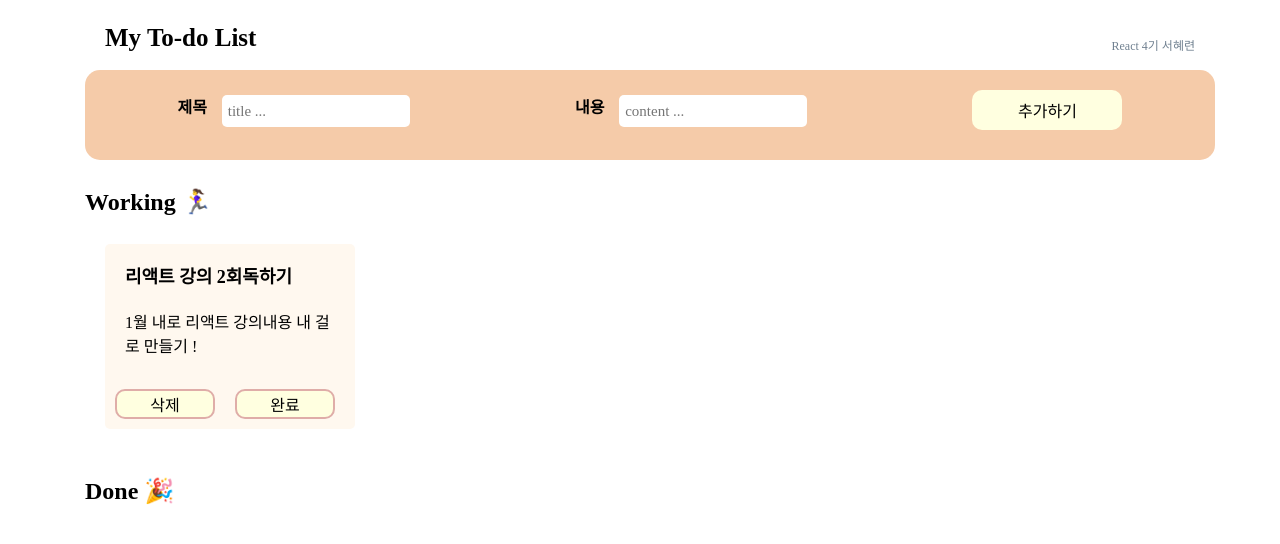
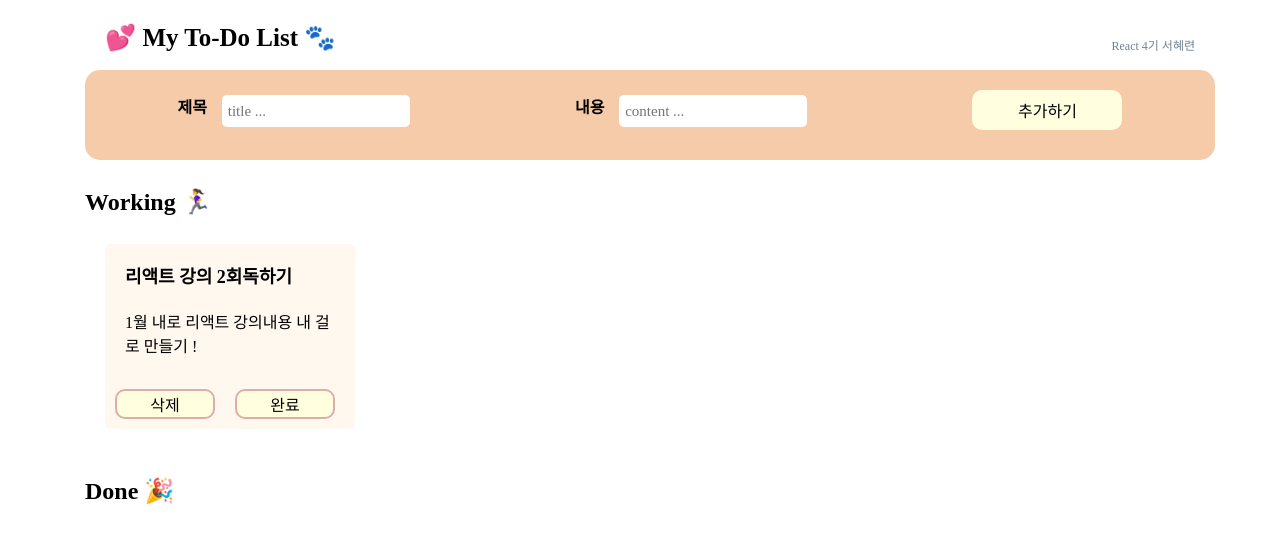
Before and after one commit to Hyeryeon-Seo/my-to-do-list, a React (Create React App) app: page / in a window 1280 px wide. Shown: the top 544 px of the page. Built offline with nearby package versions, Linux system fonts and the light colour scheme; a web font is replaced by a local one.

Commit message:
feat(x): 헤더 새로고침기능 넣었다가 없앰

```diff
--- a/src/components/layout/Header.jsx
+++ b/src/components/layout/Header.jsx
@@ -1,10 +1,18 @@
 import React from "react";
 
 function Header() {
+  /*const refreshPage = () => {
+    window.location.reload(false);
+  }; */
+  // DOM제어문 그대로 window.location.reload하니까 작동안하고 위처럼 넣어주니까 됨(구글링)
+
   return (
     <header>
       {/*일반 div태그 -> h1태그로 변경*/}
-      <h1 className="headerTitle">My To-do List</h1>
+      <h1 className="headerTitle">
+        {/*onClick={refreshPage}새로고침기능 뺐다*/}
+        💕 My To-Do List 🐾
+      </h1>
       <h1 className="headerName">React 4기 서혜련</h1>
     </header>
   );
```
